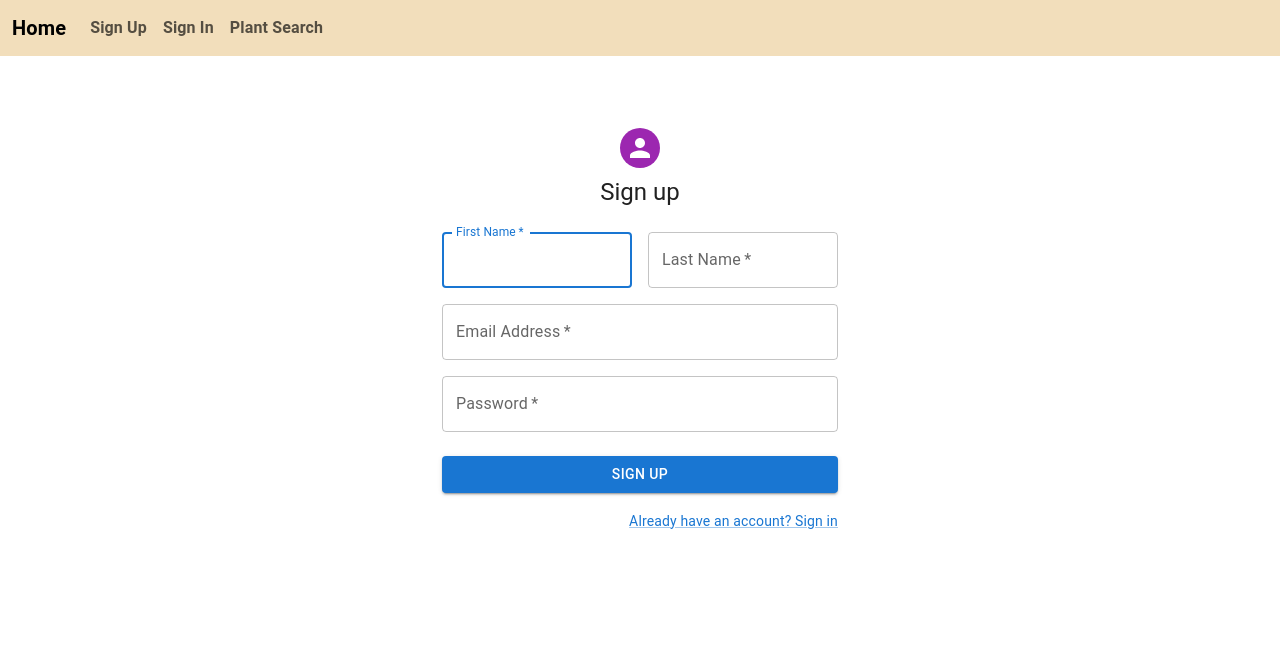
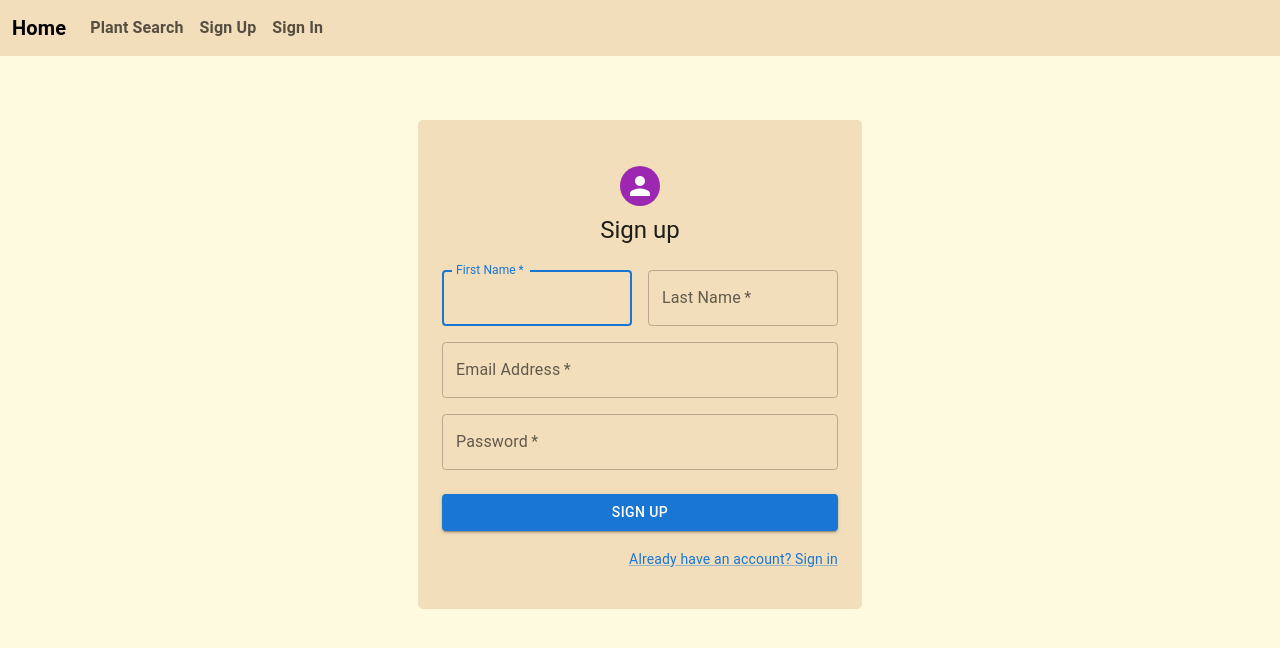
Before and after one commit to camdlee/Flora, a React (Create React App) app: page /signup in a window 1280 px wide. Shown: the top 648 px of the page. Built offline with nearby package versions, Linux system fonts and the light colour scheme; no server answers.

Commit message:
fixing authentication process

```diff
--- a/src/App.css
+++ b/src/App.css
@@ -99,15 +99,35 @@ button{
   flex-direction: row;
   justify-content: center;
 }
-
+.primary-color{
+  background-color: #fefae0;
+}
+.secondary-color{
+  background-color: #e9edc9;
+}
 .tertiary-color{
   background-color: #F2debb;
+}
+.white{
+  background-color: white;
 }
 
 
 /* -------------- Nav ------------ */
 Nav{
   font-weight: bold;
+}
+
+/* ----------------AUTHENTICATION------------------ */
+.signup-page{
+  height: 100vh;
+  width: 100vw;
+  margin: 0;
+  padding-top: 5%;
+}
+.authentication-container{
+  border-radius: 5px;
+  padding: 3% 0 3%;
 }
 
 
@@ -175,9 +195,9 @@ Nav{
   width: auto;
   height: auto;
 }
-.species-info-container{
+/* .species-info-container{
   background-color: ;
-}
+} */
 
 .grid-even-columns{
   display: grid;
--- a/src/components/AuthState.js
+++ b/src/components/AuthState.js
@@ -2,7 +2,7 @@
 import { useState, useEffect } from "react";
 import { auth } from '../firebase';
 import { onAuthStateChanged, signOut } from "firebase/auth";
-import Button from 'mui/material/Button';
+import Button from '@mui/material/Button';
 import { useNavigate } from "react-router-dom";
 
 
@@ -12,5 +12,40 @@ export default function AuthState() {
     const [authUser, setAuthUser] = useState('')
     const navigate = useNavigate()
 
+    useEffect(() => {
+        onAuthStateChanged(auth, (user) => {
+            if (user) {
+                setAuthUser(user)
+                console.log(user)
+                const uid = user.uid;
+                // ...
+            } else {
+              setAuthUser('')
+            }
+    }, [authUser])
+    })
 
+    //fucntion to handle sign out of user
+    const handleSignOut = () => {
+        signOut(auth).then(() => {
+            // Sign-out successful.
+            // redirect to sign in page
+            navigate('/signin')
+          }).catch((error) => {
+            // An error happened.
+          });
+    }
+
+  return (
+    <div>
+      { authUser ?
+        <>
+          {/* <p>Hello, {authUser.displayName}</p> */}
+          <Button varient='outlined' color='error' onClick={handleSignOut} className="fancy-link">Sign Out</Button>
+        </>
+        :
+          <p></p>
+      }
+    </div>
+  )
 }
--- a/src/components/Nav.js
+++ b/src/components/Nav.js
@@ -5,8 +5,27 @@ import Form from 'react-bootstrap/Form';
 import Nav from 'react-bootstrap/Nav';
 import Navbar from 'react-bootstrap/Navbar';
 import NavDropdown from 'react-bootstrap/NavDropdown';
+import { auth } from '../firebase';
+import { onAuthStateChanged } from 'firebase/auth';
+import { useState, useEffect } from 'react';
+import AuthState from './AuthState';
 
 export default function NavbarScroll() {
+
+    const [authUser, setAuthUser] = useState('')
+
+    useEffect(() => {
+      onAuthStateChanged(auth, (user) => {
+          if (user) {
+              setAuthUser(user)
+              // console.log(user)
+              const uid = user.uid;
+              // ...
+          } else {
+            setAuthUser('')
+          }
+      }, [authUser])
+    })
 
     return (
         <Navbar expand="lg" className="tertiary-color">
@@ -19,10 +38,19 @@ export default function NavbarScroll() {
                 style={{ maxHeight: '100px' }}
                 navbarScroll
               >
-                <Nav.Link href="/signup">Sign Up</Nav.Link>
-                <Nav.Link href="/signin">Sign In</Nav.Link>
+                <Nav.Link href='/plantsearch'>Plant Search</Nav.Link>
+                { authUser?
+                  <div>
+                    <AuthState/>
+                  </div>
+                :
+                  <>
+                    <Nav.Link href="/signup">Sign Up</Nav.Link>
+                    <Nav.Link href="/signin">Sign In</Nav.Link>
+                  </>
+                }
                 {/* <Nav.Link href='/plantdata'>Plant Data</Nav.Link> */}
-                <Nav.Link href='/plantsearch'>Plant Search</Nav.Link>
+
                 {/* <NavDropdown title="Link" className='tertiary-color'id="navbarScrollingDropdown">
                   <NavDropdown.Item href="#action3">Action</NavDropdown.Item>
                   <NavDropdown.Item href="#action4">
--- a/src/views/SignIn.js
+++ b/src/views/SignIn.js
@@ -12,25 +12,20 @@ import Box from '@mui/material/Box';
 import Typography from '@mui/material/Typography';
 import Container from '@mui/material/Container';
 import { createTheme, ThemeProvider } from '@mui/material/styles';
+import { useNavigate } from 'react-router-dom';
+import { useState } from 'react';
+import { auth } from '../firebase';
+import { signInWithEmailAndPassword } from 'firebase/auth';
 
-function Copyright(props) {
-  return (
-    <Typography variant="body2" color="text.secondary" align="center" {...props}>
-      {'Copyright © '}
-      <Link color="inherit" href="https://mui.com/">
-        Your Website
-      </Link>{' '}
-      {new Date().getFullYear()}
-      {'.'}
-    </Typography>
-  );
-}
-
-// TODO remove, this demo shouldn't need to reset the theme.
 
 const defaultTheme = createTheme();
 
 export default function SignIn() {
+
+  const [email, setEmail] = useState('');
+  const [password, setPassword] = useState('');
+  const navigate = useNavigate()
+
   const handleSubmit = (event) => {
     event.preventDefault();
     const data = new FormData(event.currentTarget);
@@ -38,7 +33,29 @@ export default function SignIn() {
       email: data.get('email'),
       password: data.get('password'),
     });
+
+    //function to sign in email and password inputs
+    signInWithEmailAndPassword(auth, email, password)
+    .then((userCredential) => {
+        // Signed in
+        const user = userCredential.user;
+        console.log(user)
+
+        // redirect to home page
+        navigate('/')
+    })
+    .catch((error) => {
+        const errorCode = error.code;
+        const errorMessage = error.message;
+        console.log({
+            errorCode: errorCode,
+            errorMessage: errorMessage
+        })
+    });
   };
+
+
+
 
   return (
     <ThemeProvider theme={defaultTheme}>
@@ -68,6 +85,7 @@ export default function SignIn() {
               name="email"
               autoComplete="email"
               autoFocus
+              onChange={(event)=> {setEmail(event.target.value)}}
             />
             <TextField
               margin="normal"
@@ -78,6 +96,7 @@ export default function SignIn() {
               type="password"
               id="password"
               autoComplete="current-password"
+              onChange={(event)=> {setPassword(event.target.value)}}
             />
             <FormControlLabel
               control={<Checkbox value="remember" color="primary" />}
@@ -98,14 +117,14 @@ export default function SignIn() {
                 </Link>
               </Grid>
               <Grid item>
-                <Link href="#" variant="body2">
+                <Link href="/signup" variant="body2">
                   {"Don't have an account? Sign Up"}
                 </Link>
               </Grid>
             </Grid>
           </Box>
         </Box>
-        <Copyright sx={{ mt: 8, mb: 4 }} />
+        {/* <Copyright sx={{ mt: 8, mb: 4 }} /> */}
       </Container>
     </ThemeProvider>
   );
--- a/src/views/SignUp.js
+++ b/src/views/SignUp.js
@@ -27,18 +27,22 @@ export default function SignUp() {
   // ----------- Variables & hooks -------------
   const [email, setEmail] = useState('')
   const [password, setPassword] = useState('')
-  const [name, setName] = useState('')
+  const [firstName, setFirstName] = useState('')
+  const [lastName, setLastName] = useState('')
   const [user, setUser] = useState({})
   const navigate = useNavigate()
 
   // ------------ Function to track input from user -------------
-  const handleSubmit = (event) => {
+  const handleSubmit = async (event) => {
     event.preventDefault();
     const data = new FormData(event.currentTarget);
     console.log({
+      firstName: data.get('firstName'),
+      lastName: data.get('lastName'),
       email: data.get('email'),
       password: data.get('password'),
     });
+    navigate('/')
   };
 
   // console.log(email);
@@ -50,7 +54,7 @@ export default function SignUp() {
       const user = userCredential.user;
       console.log(user)
       updateProfile(user, {
-        displayName: name
+        displayName: firstName,
       })
 
       const data = {
@@ -75,7 +79,6 @@ export default function SignUp() {
         uid: user.uid,
         email: user.email
       })
-      navigate('/')
     }
     if(Object.keys(user).length > 0) {
       addUserToFirebase()
@@ -86,11 +89,11 @@ export default function SignUp() {
 
   return (
     <ThemeProvider theme={defaultTheme}>
-      <Container component="main" maxWidth="xs">
+      <body className='signup-page primary-color'>
+        <Container component="main" maxWidth="xs" className='authentication-container tertiary-color'>
           <CssBaseline />
           <Box
             sx={{
-            marginTop: 8,
               display: 'flex',
               flexDirection: 'column',
               alignItems: 'center',
@@ -113,7 +116,7 @@ export default function SignUp() {
                     id="firstName"
                     label="First Name"
                     autoFocus
-                  onChange={(event)=> {setName(event.target.value)}}
+                    onChange={(event)=> {setFirstName(event.target.value)}}
                   />
                 </Grid>
                 <Grid item xs={12} sm={6}>
@@ -124,6 +127,7 @@ export default function SignUp() {
                     label="Last Name"
                     name="lastName"
                     autoComplete="family-name"
+                    onChange={(event)=> {setLastName(event.target.value)}}
                   />
                 </Grid>
                 <Grid item xs={12}>
@@ -166,7 +170,7 @@ export default function SignUp() {
               </Button>
               <Grid container justifyContent="flex-end">
                 <Grid item>
-                <Link href="#" variant="body2">
+                  <Link href="/signin" variant="body2">
                     Already have an account? Sign in
                   </Link>
                 </Grid>
@@ -174,6 +178,7 @@ export default function SignUp() {
             </Box>
           </Box>
         </Container>
+      </body>
     </ThemeProvider>
   );
 }
```
Lines whose indentation alone changed are shown as unchanged.
